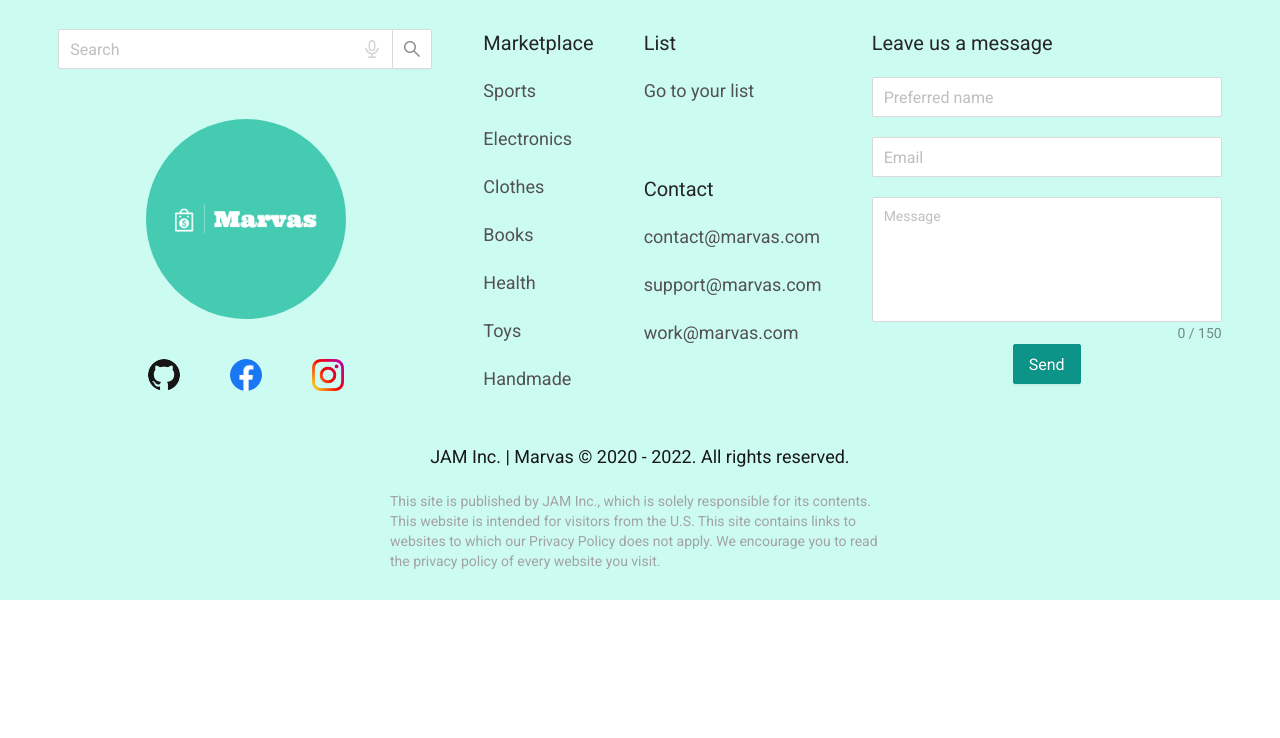
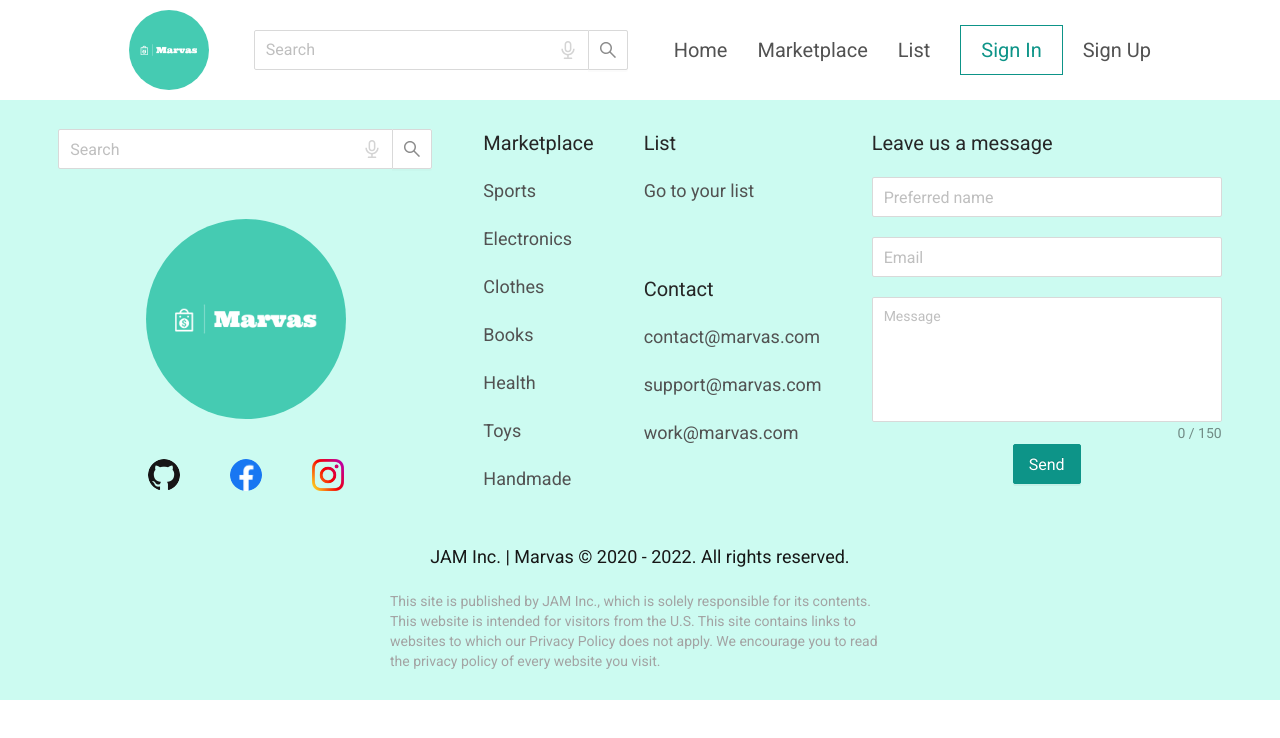
Before and after one commit to NataRich/Marvas, a React (Create React App) app in the folder client/: page /signup in a window 1280 px wide. Shown: the top 738 px of the page. Built offline with nearby package versions, Linux system fonts and the light colour scheme.

Commit message:
Add header

```diff
--- a/client/src/App.js
+++ b/client/src/App.js
@@ -1,6 +1,7 @@
 import { BrowserRouter as Router, Routes, Route } from 'react-router-dom';
 
 import Home from './pages/home/Home';
+import Header from './common/header/Header'
 import Footer from './common/footer/Footer';
 import './App.less';
 
@@ -8,7 +9,7 @@ function App() {
   return (
     <div>
       <Router>
-        {/* <Header /> */}
+        <Header />
         <Routes>
           <Route path="/" element={<Home />} />
           {/* <Route path="/marketplace" element={<Marketplace />} />
--- /dev/null
+++ b/client/src/common/header/Header.jsx
@@ -0,0 +1,78 @@
+import { useNavigate } from 'react-router-dom'
+
+import Logo from '../asset/img/marvas.jpg';
+import AvatarProfile from '../asset/img/avatar.jpg';
+import Search from '../search/SearchBar';
+import { SignInButton } from '../buttons/Button';
+
+function Avatar(props) {
+    const navigate = useNavigate();
+
+    return (
+        <div
+            className="w-[50px] h-[50px] rounded-full cursor-pointer"
+            onClick={() => {navigate('/profile')}}
+        >
+            <img className="w-[50px] h-[50px] rounded-full object-cover" src={props.src} alt="" />
+        </div>
+    )
+}
+
+export default function Header() {
+    const auth = localStorage.getItem('auth')
+    const isAuthenticated = !!auth;
+
+    const navigate = useNavigate();
+
+    return (
+        <div className="w-full h-[100px] flex justify-center items-center font-sans">
+            <div className="w-10/12 min-w-[1000px] h-[80px] flex justify-around items-center">
+                <div className="w-[80px] h-full rounded-full object-cover">
+                    <img className="w-[80px] h-full rounded-full object-cover" src={Logo} alt="" />
+                </div>
+                <div className="w-[375px] h-fit">
+                    <Search />
+                </div>
+                <div className="flex">
+                    <div className="flex justify-center items-center space-x-[30px] mr-[30px]">
+                        <p
+                            className="text-xl text-neutral-600 hover:underline hover:text-neutral-900 m-0 cursor-pointer"
+                            onClick={() => {navigate('/')}}
+                        >
+                            Home
+                        </p>
+                        <p
+                            className="text-xl text-neutral-600 hover:underline hover:text-neutral-900 m-0 cursor-pointer"
+                            onClick={() => {navigate('/marketplace')}}
+                        >
+                            Marketplace
+                        </p>
+                        <p
+                            className="text-xl text-neutral-600 hover:underline hover:text-neutral-900 m-0 cursor-pointer"
+                            onClick={() => {navigate('/list')}}
+                        >
+                            List
+                        </p>
+                    </div>
+                    {
+                        isAuthenticated ? (
+                            <div className=''>
+                                <Avatar src={AvatarProfile} />
+                            </div>
+                        ) : (
+                            <div className="flex justify-center items-center space-x-[20px]">
+                                <SignInButton />
+                                <p
+                                    className="text-xl text-neutral-600 hover:text-neutral-800 m-0 cursor-pointer"
+                                    onClick={() => {navigate('/signup')}}
+                                >
+                                    Sign Up
+                                </p>
+                            </div>
+                        )
+                    }
+                </div>
+            </div>
+        </div>
+    )
+}
```
